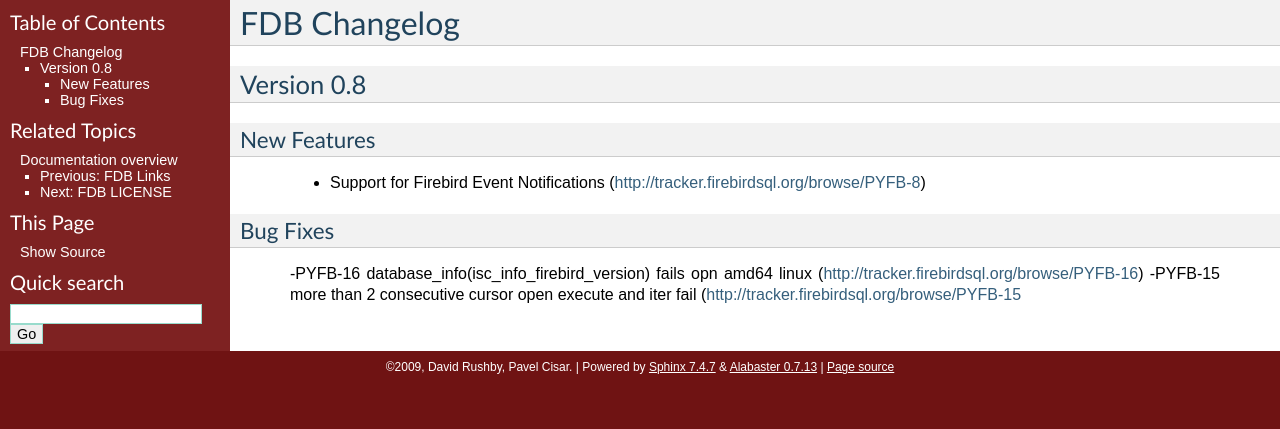
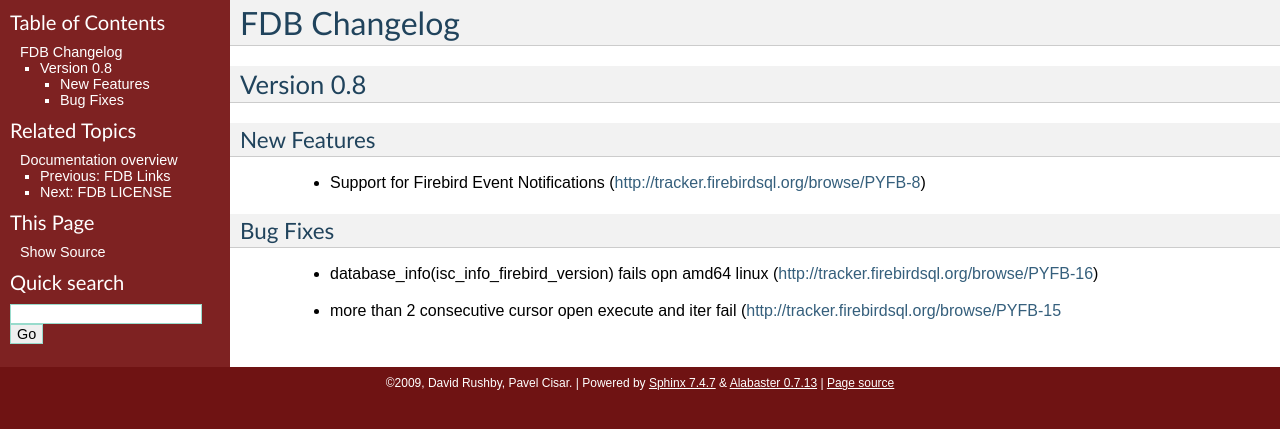
Before and after one commit to andrewleech/fdb_embedded, a Sphinx documentation site: the page built from sphinx/changelog.txt, in a window 1280 px wide. Shown: the top 429 px of the page. Built offline with Sphinx 7.4.7, drawn with Linux system fonts in a browser that asks for light colours.

Commit message:
changelog cleanup
git-svn-id: svn://svn.code.sf.net/p/firebird/code/python/fdb/trunk@54596 65644016-39b1-43b1-bf79-96bc8fe82c15

```diff
--- a/sphinx/changelog.txt
+++ b/sphinx/changelog.txt
@@ -13,5 +13,5 @@ New Features
 Bug Fixes
 ---------
 
-    -PYFB-16 database_info(isc_info_firebird_version) fails opn amd64 linux (http://tracker.firebirdsql.org/browse/PYFB-16)
-    -PYFB-15 more than 2 consecutive cursor open execute and iter fail (http://tracker.firebirdsql.org/browse/PYFB-15
+    - database_info(isc_info_firebird_version) fails opn amd64 linux (http://tracker.firebirdsql.org/browse/PYFB-16)
+    - more than 2 consecutive cursor open execute and iter fail (http://tracker.firebirdsql.org/browse/PYFB-15
```
